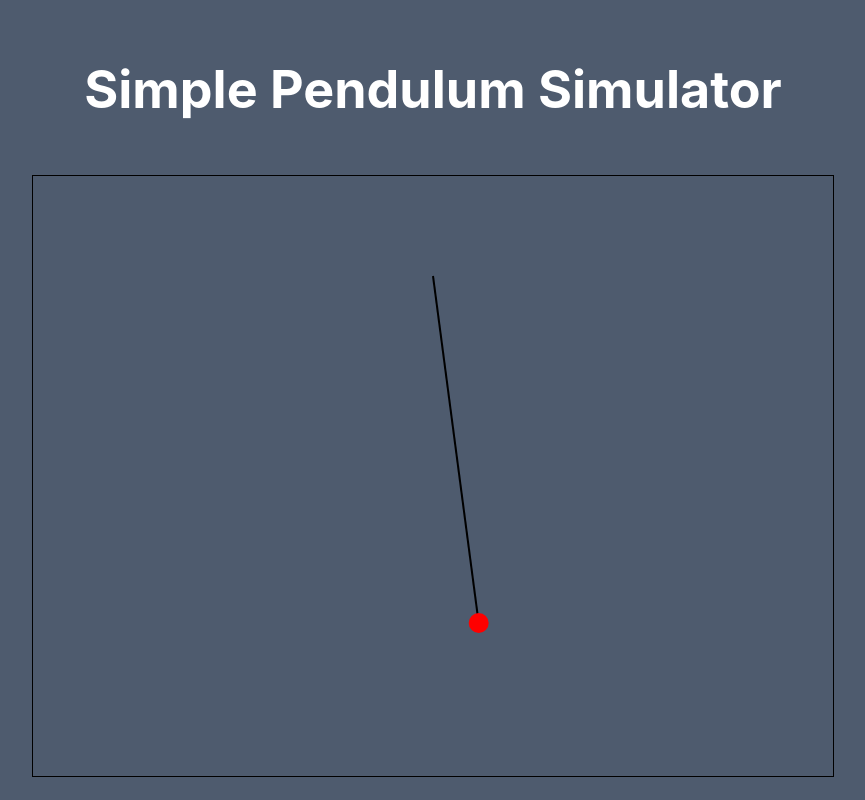
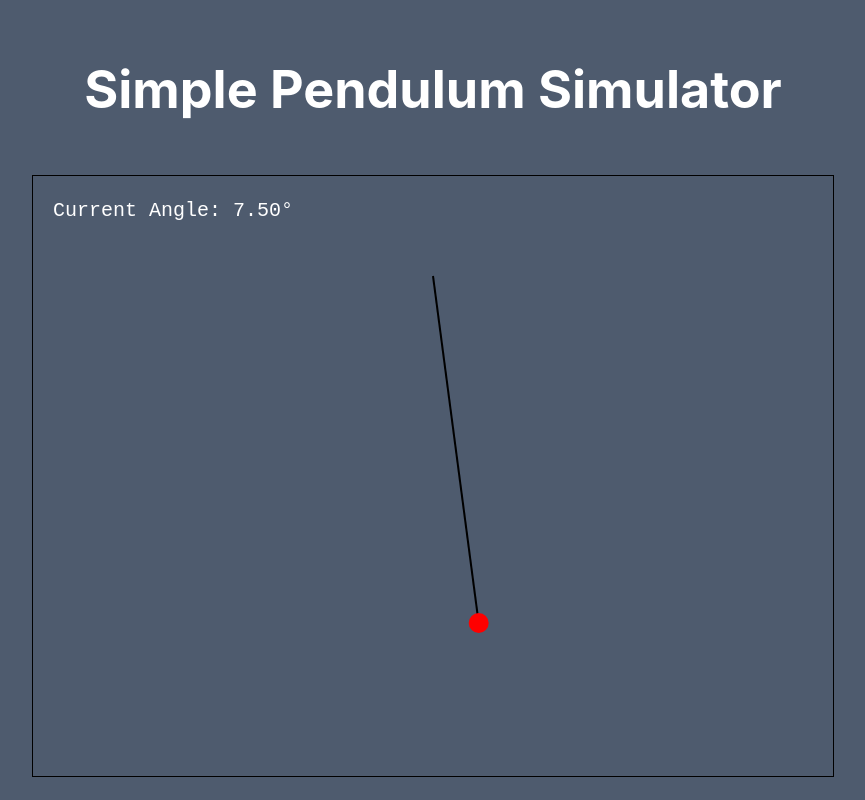
Before and after one commit to jlajr36/react_pendulum_simulator, a React (Create React App) app: page / in a window 1280 px wide. Shown: the whole page, without its empty margins (207-1072 px from the left). Built offline with nearby package versions, Linux system fonts and the light colour scheme.

Commit message:
Add degrees display.

```diff
--- a/src/App.js
+++ b/src/App.js
@@ -1,4 +1,4 @@
-import React, { useRef, useEffect, useState } from 'react';
+import React, { useRef, useEffect } from 'react';
 import './App.css';
 
 function App() {
@@ -36,6 +36,14 @@ function App() {
     // Clear the canvas before drawing the next frame
     ctx.clearRect(0, 0, canvas.width, canvas.height);
     drawPendulum(ctx);  // Call the function to draw the pendulum
+
+    // Convert the angle to degrees
+    const angleInDegrees = angle * (180 / Math.PI);
+
+    // Display the current angle in degrees on the canvas
+    ctx.font = '20px Courier New';  // Font style for the angle display
+    ctx.fillStyle = 'white';        // Text color
+    ctx.fillText(`Current Angle: ${angleInDegrees.toFixed(2)}°`, 20, 40);  // Position the text
 
     // Request the next animation frame to create a smooth loop
     requestAnimationFrame(animate);
```
